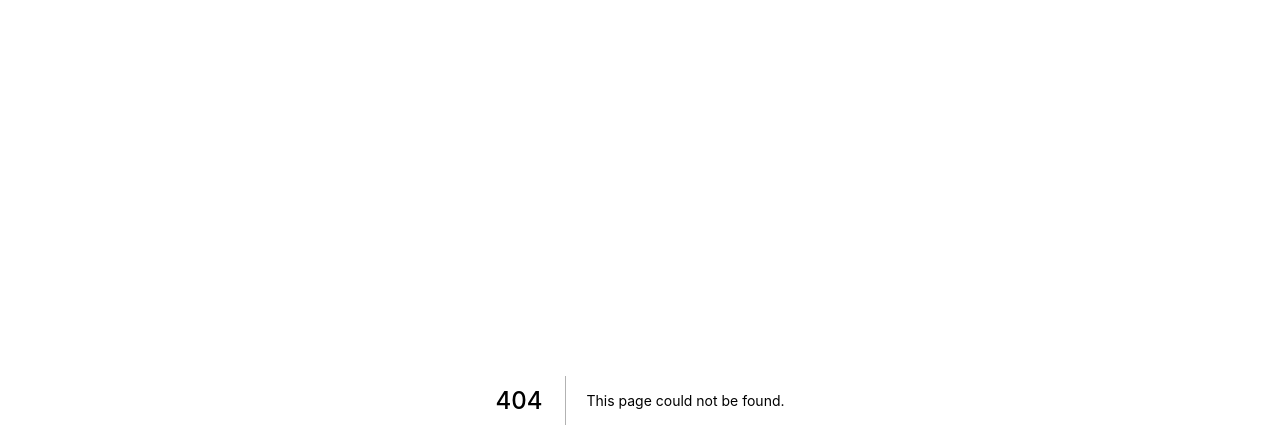
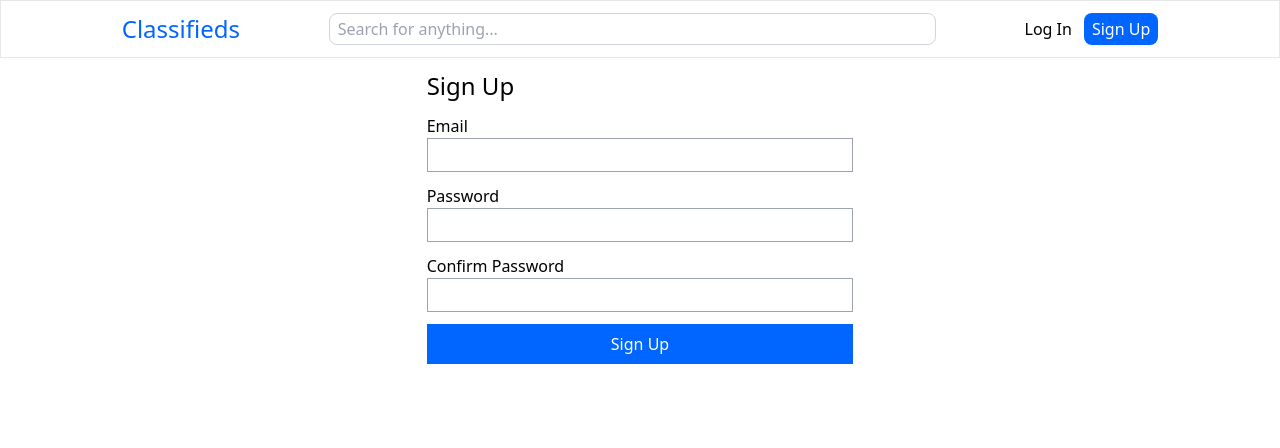
Before and after one commit to jacobcambell/classifieds, a Next.js app: page /signup in a window 1280 px wide. Before the commit this address had no page. Shown: the top 448 px of the page. Built offline with nearby package versions, Linux system fonts and the light colour scheme.

Commit message:
Create initial signup page

```diff
--- /dev/null
+++ b/pages/signup.tsx
@@ -0,0 +1,46 @@
+import React, { useState } from 'react'
+import Navbar from '../components/Navbar/Navbar'
+import { createUserWithEmailAndPassword } from 'firebase/auth'
+import { auth } from '../components/firebase-config';
+
+const labelClasses = '';
+const inputClasses = 'border border-gray-400 w-full mb-3 p-1';
+
+export default function register() {
+    const [email, setEmail] = useState<string>('')
+    const [password, setPassword] = useState<string>('')
+    const [confirmPass, setConfirmPass] = useState<string>('')
+
+    const handleSubmit = async () => {
+        if (password !== confirmPass) {
+            alert('Please ensure your passwords match')
+            return;
+        }
+
+        try {
+            const user = await createUserWithEmailAndPassword(auth, email, password)
+            console.log(user)
+        } catch (err) {
+            console.log(err)
+        }
+    }
+    return (
+        <div>
+            <Navbar />
+
+            <div className="w-1/3 m-auto my-3">
+                <p className="text-2xl mb-3">Sign Up</p>
+                <p className={labelClasses}>Email</p>
+                <input type="text" onChange={e => { setEmail(e.target.value) }} className={inputClasses} />
+
+                <p className={labelClasses}>Password</p>
+                <input type="password" onChange={e => { setPassword(e.target.value) }} className={inputClasses} />
+
+                <p className={labelClasses}>Confirm Password</p>
+                <input type="password" onChange={e => { setConfirmPass(e.target.value) }} className={inputClasses} />
+
+                <button className="bg-primaryblue text-white block w-full py-2" onClick={handleSubmit}>Sign Up</button>
+            </div>
+        </div>
+    )
+}
```
